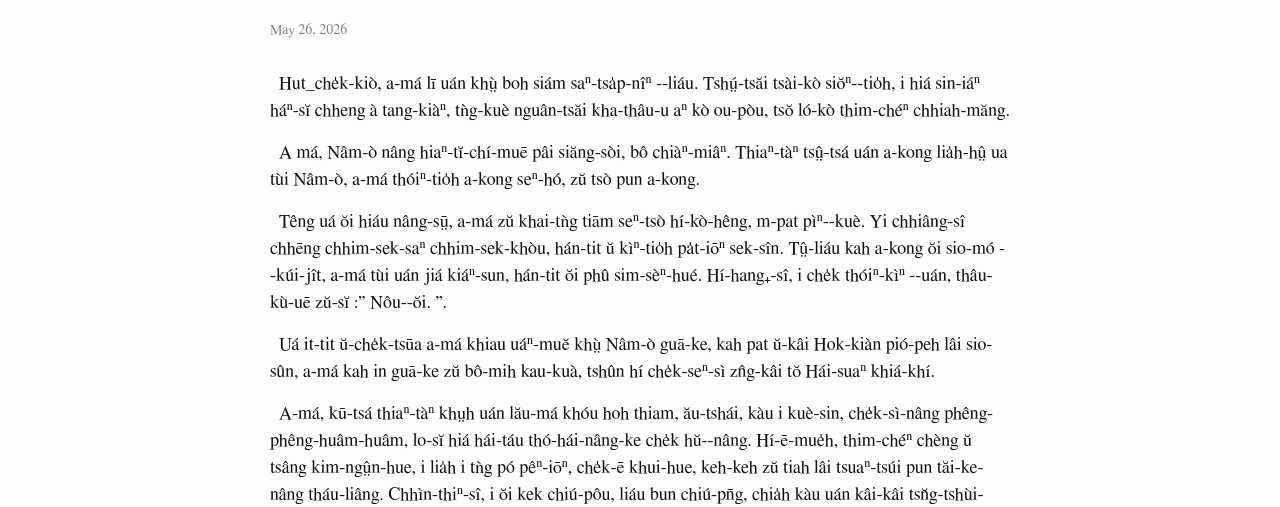
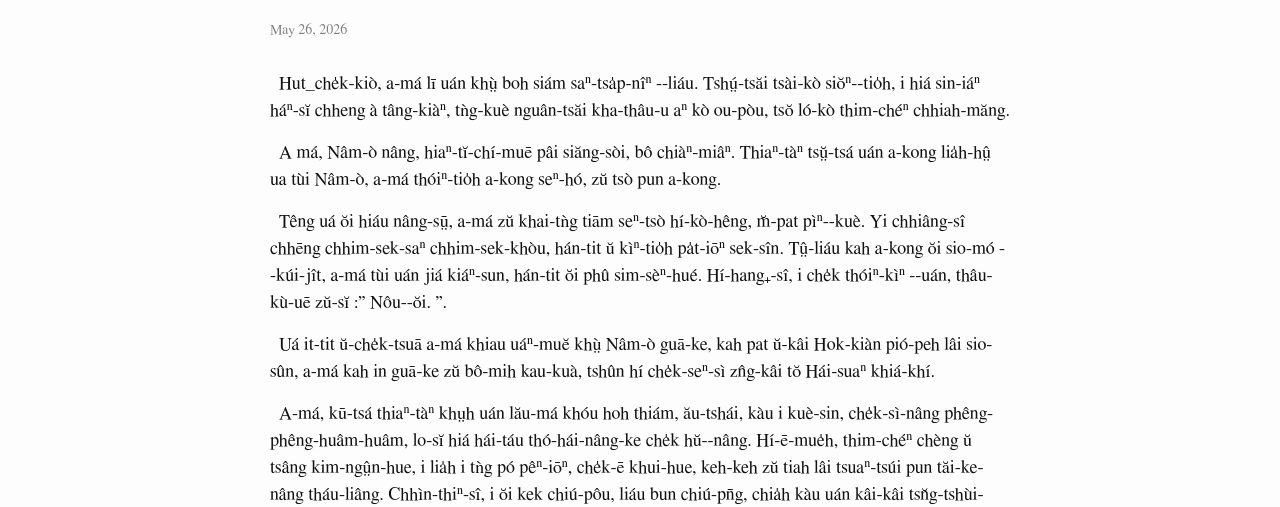
Before and after one commit to DonAnthonyLee/DonAnthonyLee.github.io, a Jekyll site: the page built from docs/puj/Uán A-má.md, in a window 1280 px wide. Shown: the part 129-636 px from the top of the page. Built offline with Jekyll 4.4.1, drawn with Linux system fonts in a browser that asks for light colours; some web fonts are replaced; some of the changed text lies outside the part shown.

Commit message:
fix typo (IGNORE_CHANGELOG)

```diff
--- a/docs/puj/Uán A-má.md
+++ b/docs/puj/Uán A-má.md
@@ -7,14 +7,14 @@
 
 {% include puj-style.html %}
 
-&nbsp;&nbsp;Hut_che̍k-kiò, a-má lī uán khṳ̀ boh siám saⁿ-tsa̍p-nîⁿ &#x002D;&#x002D;liáu. Tshṳ́-tsăi tsài-kò siŏⁿ&#x002D;&#x002D;tio̍h, i hiá sin-iáⁿ háⁿ-sĭ chheng à tang-kiàⁿ, tǹg-kuè nguân-tsăi kha-thâu-u aⁿ kò ou-pòu, tsŏ ló-kò thim-chéⁿ chhiah-măng.
+&nbsp;&nbsp;Hut_che̍k-kiò, a-má lī uán khṳ̀ boh siám saⁿ-tsa̍p-nîⁿ &#x002D;&#x002D;liáu. Tshṳ́-tsăi tsài-kò siŏⁿ&#x002D;&#x002D;tio̍h, i hiá sin-iáⁿ háⁿ-sĭ chheng à tâng-kiàⁿ, tǹg-kuè nguân-tsăi kha-thâu-u aⁿ kò ou-pòu, tsŏ ló-kò thim-chéⁿ chhiah-măng.
 
-&nbsp;&nbsp;A má, Nâm-ò nâng hiaⁿ-tĭ-chí-muē pâi siăng-sòi, bô chiàⁿ-miâⁿ. Thiaⁿ-tàⁿ tsṳ̂-tsá uán a-kong lia̍h-hṳ̂ ua tùi Nâm-ò, a-má thóiⁿ-tio̍h a-kong seⁿ-hó, zŭ tsò pun a-kong.
+&nbsp;&nbsp;A má, Nâm-ò nâng, hiaⁿ-tĭ-chí-muē pâi siăng-sòi, bô chiàⁿ-miâⁿ. Thiaⁿ-tàⁿ tsṳ̆-tsá uán a-kong lia̍h-hṳ̂ ua tùi Nâm-ò, a-má thóiⁿ-tio̍h a-kong seⁿ-hó, zŭ tsò pun a-kong.
 
-&nbsp;&nbsp;Têng uá ŏi hiáu nâng-sṳ̄, a-má zŭ khai-tǹg tiām seⁿ-tsò hí-kò-hêng, m-pat pìⁿ&#x002D;&#x002D;kuè. Yi chhiâng-sî chhēng chhim-sek-saⁿ chhim-sek-khòu, hán-tit ŭ kìⁿ-tio̍h pa̍t-iōⁿ sek-sîn. Tṳ̂-liáu kah a-kong ŏi sio-mó &#x002D;&#x002D;kúi-jît, a-má tùi uán jiá kiáⁿ-sun, hán-tit ŏi phû sim-sèⁿ-hué. Hí-hang₊-sî, i che̍k thóiⁿ-kìⁿ &#x002D;&#x002D;uán, thâu-kù-uē zŭ-sĭ :” Nôu&#x002D;&#x002D;ŏi. ”.
+&nbsp;&nbsp;Têng uá ŏi hiáu nâng-sṳ̄, a-má zŭ khai-tǹg tiām seⁿ-tsò hí-kò-hêng, m̆-pat pìⁿ&#x002D;&#x002D;kuè. Yi chhiâng-sî chhēng chhim-sek-saⁿ chhim-sek-khòu, hán-tit ŭ kìⁿ-tio̍h pa̍t-iōⁿ sek-sîn. Tṳ̂-liáu kah a-kong ŏi sio-mó &#x002D;&#x002D;kúi-jît, a-má tùi uán jiá kiáⁿ-sun, hán-tit ŏi phû sim-sèⁿ-hué. Hí-hang₊-sî, i che̍k thóiⁿ-kìⁿ &#x002D;&#x002D;uán, thâu-kù-uē zŭ-sĭ :” Nôu&#x002D;&#x002D;ŏi. ”.
 
-&nbsp;&nbsp;Uá it-tit ŭ-che̍k-tsūa a-má khiau uáⁿ-muĕ khṳ̀ Nâm-ò guā-ke, kah pat ŭ-kâi Hok-kiàn pió-peh lâi sio-sûn, a-má kah in guā-ke zŭ bô-mih kau-kuà, tshûn hí che̍k-seⁿ-sì zn̂g-kâi tŏ Hái-suaⁿ khiá-khí.
+&nbsp;&nbsp;Uá it-tit ŭ-che̍k-tsuā a-má khiau uáⁿ-muĕ khṳ̀ Nâm-ò guā-ke, kah pat ŭ-kâi Hok-kiàn pió-peh lâi sio-sûn, a-má kah in guā-ke zŭ bô-mih kau-kuà, tshûn hí che̍k-seⁿ-sì zn̂g-kâi tŏ Hái-suaⁿ khiá-khí.
 
-&nbsp;&nbsp;A-má, kū-tsá thiaⁿ-tàⁿ khṳh uán lău-má khóu hoh thiam, ău-tshái, kàu i kuè-sin, che̍k-sì-nâng phêng-phêng-huâm-huâm, lo-sĭ hiá hái-táu thó-hái-nâng-ke che̍k hŭ&#x002D;&#x002D;nâng. Hí-ē-mue̍h, thim-chéⁿ chèng ŭ tsâng kim-ngṳ̂n-hue, i lia̍h i tǹg pó pêⁿ-iōⁿ, che̍k-ē khui-hue, keh-keh zŭ tiah lâi tsuaⁿ-tsúi pun tăi-ke-nâng tháu-liâng. Chhìn-thiⁿ-sî, i ŏi kek chiú-pôu, liáu bun chiú-pn̄g, chia̍h kàu uán kâi-kâi tsn̆g-tshùi-tsn̆g-chîh.
+&nbsp;&nbsp;A-má, kū-tsá thiaⁿ-tàⁿ khṳh uán lău-má khóu hoh thiám, ău-tshái, kàu i kuè-sin, che̍k-sì-nâng phêng-phêng-huâm-huâm, lo-sĭ hiá hái-táu thó-hái-nâng-ke che̍k hŭ&#x002D;&#x002D;nâng. Hí-ē-mue̍h, thim-chéⁿ chèng ŭ tsâng kim-ngṳ̂n-hue, i lia̍h i tǹg pó pêⁿ-iōⁿ, che̍k-ē khui-hue, keh-keh zŭ tiah lâi tsuaⁿ-tsúi pun tăi-ke-nâng tháu-liâng. Chhìn-thiⁿ-sî, i ŏi kek chiú-pôu, liáu bun chiú-pn̄g, chia̍h kàu uán kâi-kâi tsn̆g-tshùi-tsn̆g-chîh.
 
 &nbsp;&nbsp;Ău-bué, phuà-pēⁿ ău, pĕ-âi hun-hù tàⁿ khṳ̀ khǹg-kòi niáⁿ-má khṳ̀ tsò-chhiú-su̍t. Yi tàⁿ :” Sun&#x002D;&#x002D;a, uá ua̍h kàu lă &#x002D;&#x002D;liáu, taⁿ mài sái tak-nn̄g chîⁿ-ngṳ̂n! ”. Keh-jît, uá tńg-khṳ̀ tha̍k-tsṳ, ke-lăi-nâng zŭ tàⁿ i kuè-sin &#x002D;&#x002D;khṳ̀. Tŏ uá lâi-siŏⁿ, i m̆-sĭ bô-àiⁿ ua̍h tsài kú-tn̂g, li-sĭ jiá sì_kan bô-ŭ mih-iōⁿ-kâi hó pun i khau-khat &#x002D;&#x002D;tio̍h-liáu.
```
